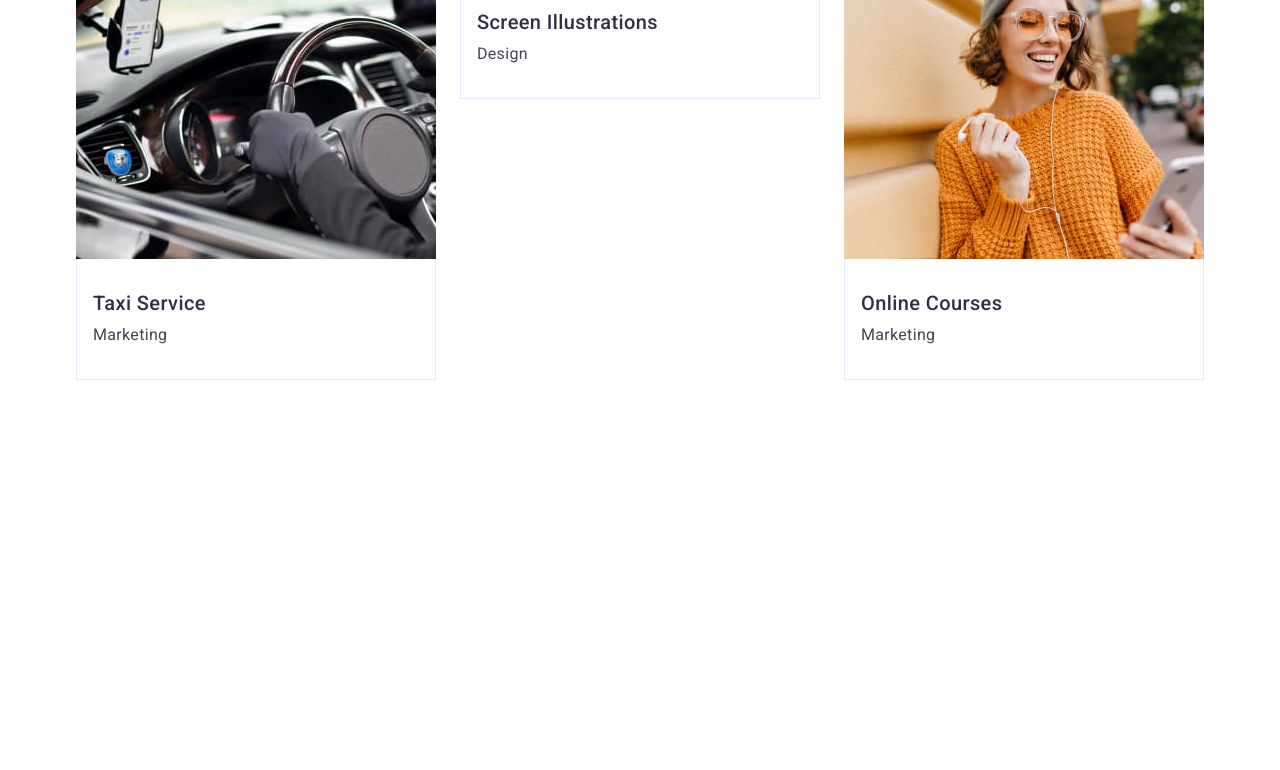
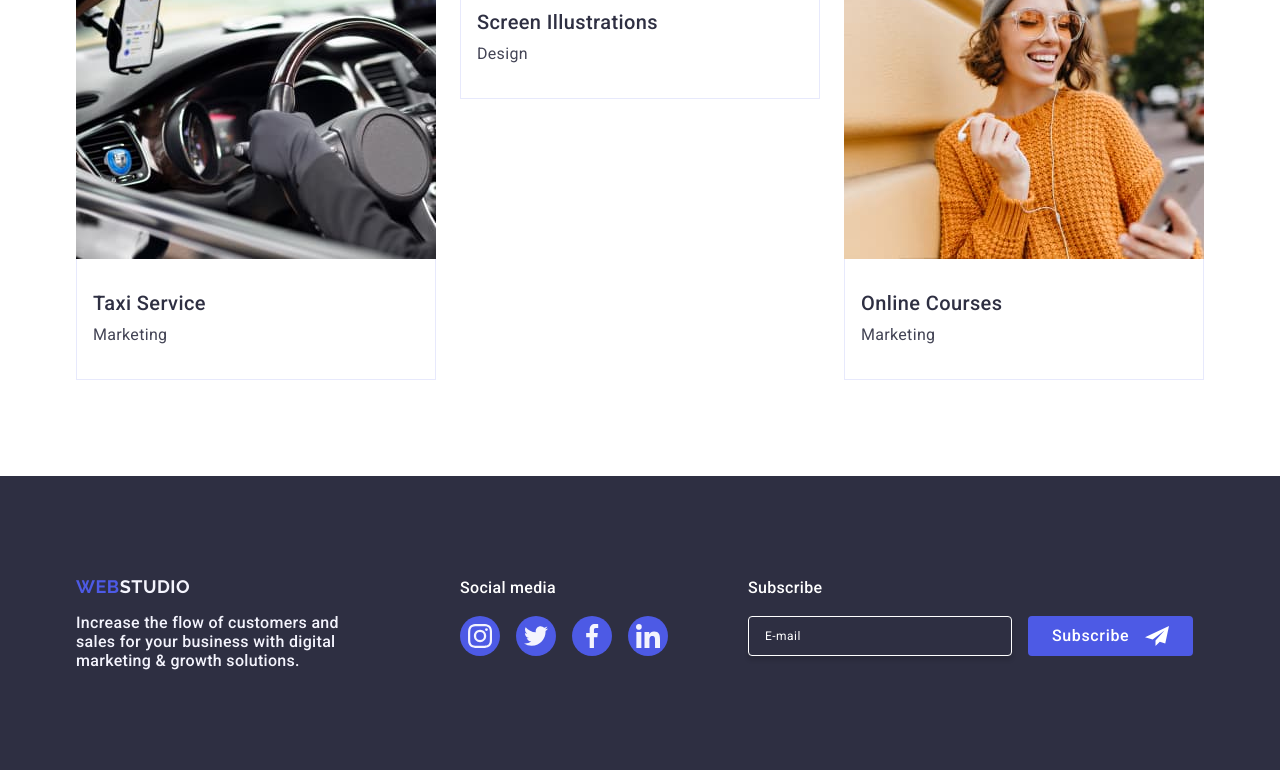
Before and after one commit to hushuvatyi/goit-markup-hw-06, a plain HTML site: page index.html in a window 1280 px wide. Shown: the part 2611-3381 px from the top of the page. Before the commit the page ends 3087 px from the top, so only its background shows below. Drawn offline with nearby package versions, Linux system fonts and the light colour scheme.

Commit message:
footer is done

```diff
--- a/css/styles.css
+++ b/css/styles.css
@@ -605,10 +605,6 @@ img {
     overflow: hidden;
 }
 
-.portfolio-list-item-img {
-    /* width: 288px; */
-}
-
 .portfolio-list-item-img-mob {
     width: 288px;
     /* height: 280px; */
@@ -704,19 +700,23 @@ img {
 /* ----------------- FOOTER --------------------- */
 .footer {
     background-color: #2e2f42;
-    padding: 100px 0;
+    padding: 96px 0;
 }
 
 .footer-container {
     display: flex;
-    align-items: baseline;
+    flex-wrap: wrap;
+    gap: 72px 24px;
+    /* align-items: baseline; */
+    align-items: center;
+    justify-content: center;
 }
 
 .footer-logo-wrapper {
-    margin-right: 120px;
+    /* margin-right: 120px; */
 }
 .footer-logo {
-    display: inline-block;
+    display: block;
     font-family: "Raleway", sans-serif;
     font-weight: 700;
     font-size: 18px;
@@ -725,6 +725,7 @@ img {
     text-transform: uppercase;
     color: #4d5ae5;
 
+    text-align: center;
     margin-bottom: 16px;
 }
 
@@ -733,7 +734,7 @@ img {
 }
 .footer-text {
     color: #f4f4fd;
-    max-width: 264px;
+    /* max-width: 264px; */
 }
 
 .footer-icon-list-text {
@@ -743,6 +744,7 @@ img {
     line-height: 1.5;
     letter-spacing: 0.02em;
     color: #fff;
+    text-align: center;
 }
 
 .footer-icon-list {
@@ -759,7 +761,7 @@ img {
 }
 
 .subscribe-form-container {
-    margin-left: 80px;
+    /* margin-left: 80px; */
 }
 
 .subscribe-form-container-text {
@@ -769,11 +771,14 @@ img {
     line-height: 1.5;
     letter-spacing: 0.02em;
     color: #fff;
+    text-align: center;
 }
 
 .subscribe-form {
     display: flex;
-    gap: 24px;
+    flex-wrap: wrap;
+    gap: 16px;
+    justify-content: center;
 }
 
 .subscribe-form-input-email {
@@ -816,6 +821,52 @@ img {
 
 .button-icon {
     margin-left: 16px;
+}
+
+@media screen and (min-width: 768px) {
+    .footer {
+        padding: 96px 92px;
+    }
+
+    .footer-text {
+        max-width: 264px;
+    }
+
+    .footer-container {
+        justify-content: flex-start;
+        align-items: baseline;
+    }
+
+    .footer-logo {
+        text-align: left;
+    }
+    .footer-icon-list-text {
+        text-align: left;
+    }
+    .subscribe-form-container-text {
+        text-align: left;
+    }
+}
+
+@media screen and (min-width: 1158px) {
+    .footer {
+        padding: 100px 0;
+    }
+
+    .footer-text {
+        max-width: 264px;
+        margin-right: 40px;
+    }
+
+    .footer-container {
+        flex-wrap: nowrap;
+        align-items: baseline;
+        gap: 80px;
+    }
+
+    .subscribe-form {
+        flex-wrap: nowrap;
+    }
 }
 
 /* -------------------- MODAL ------------------ */
--- a/index.html
+++ b/index.html
@@ -770,7 +770,7 @@
             </section>
         </main>
 
-        <!-- <footer class="footer">
+        <footer class="footer">
             <div class="container footer-container">
                 <div class="footer-logo-wrapper">
                     <a class="footer-logo" href="./index.html"
@@ -844,7 +844,8 @@
                     </form>
                 </div>
             </div>
-        </footer> -->
+        </footer>
+
         <div class="container modal-overlay">
             <div class="modal">
                 <button type="button" class="modal-close-button">
```
